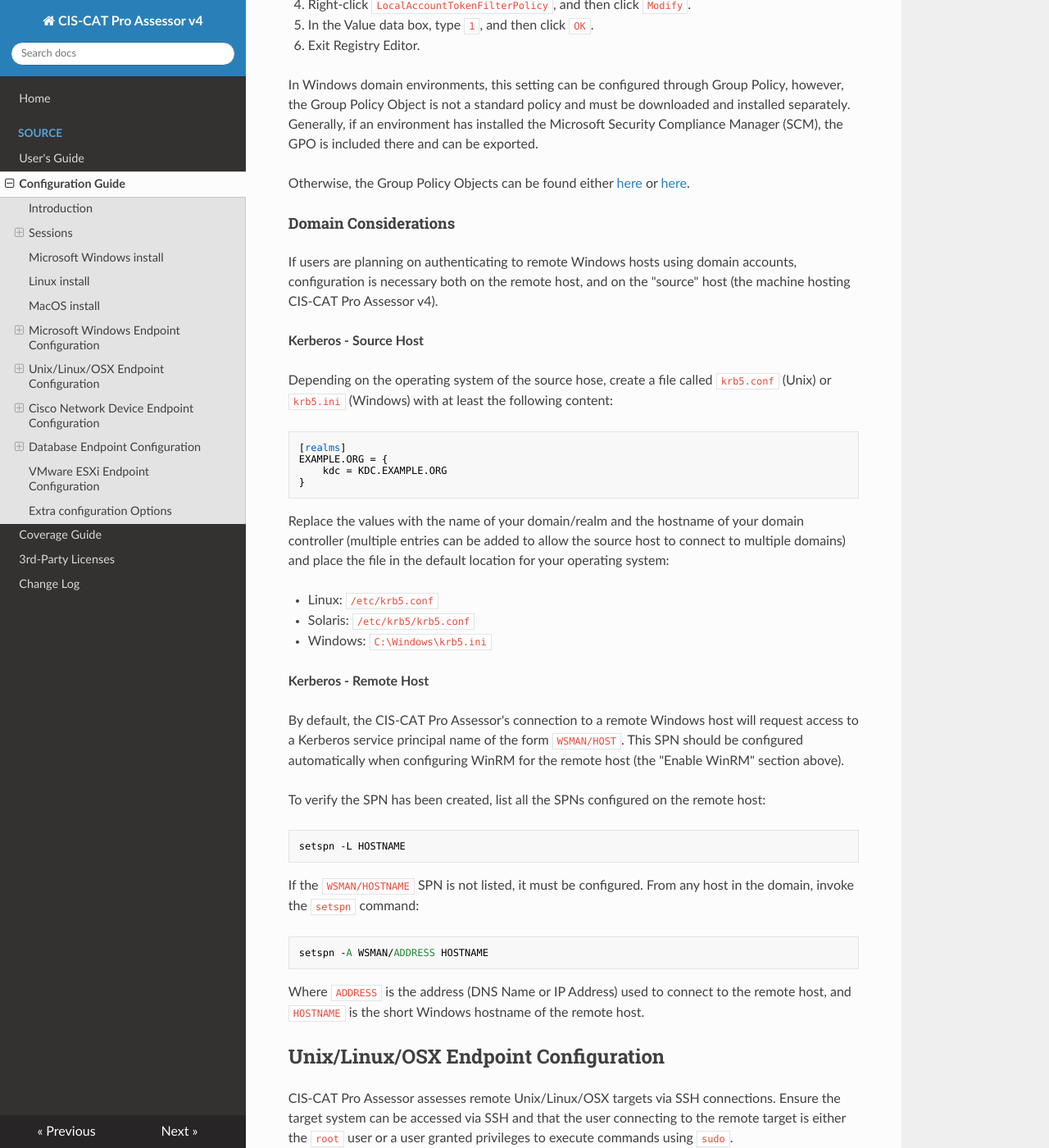
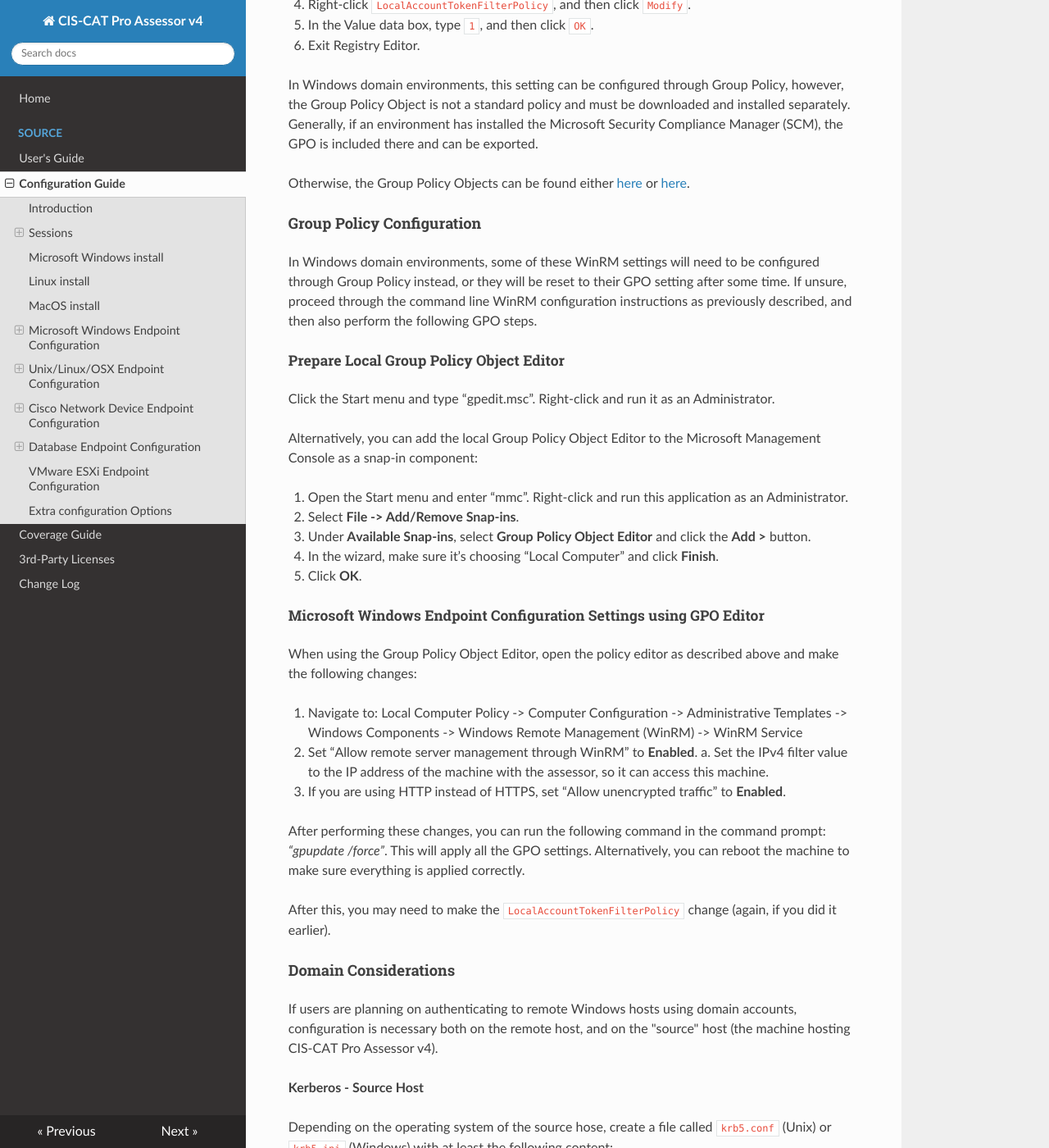
Before and after one commit to CISecurity/CCPA-Docs, an MkDocs documentation site: the page built from docs/Configuration Guide.md, in a window 1280 px wide and 1400 px high, scrolled down 7461 px. Shown: the whole window at 82% size. Built offline with MkDocs 1.6.1, drawn with Linux system fonts in a browser that asks for light colours; nearby versions of some CDN libraries.

Commit message:
CCPRO-4537:  Added GPO instructions.

```diff
--- a/docs/Configuration Guide.md
+++ b/docs/Configuration Guide.md
@@ -219,6 +219,32 @@
 
 Otherwise, the Group Policy Objects can be found either [here](http://blogs.technet.com/b/secguide/archive/2014/08/13/security-baselines-for-windows-8-1-windows-server-2012-r2-and-internet-explorer-11-final.aspx) or [here](https://blogs.technet.microsoft.com/secguide/2017/08/30/security-baseline-for-windows-10-creators-update-v1703-final/).
 
+#### Group Policy Configuration ####
+In Windows domain environments, some of these WinRM settings will need to be configured through Group Policy instead, or they will be reset to their GPO setting after some time.  If unsure, proceed through the command line WinRM configuration instructions as previously described, and then also perform the following GPO steps.
+
+##### Prepare Local Group Policy Object Editor #####
+Click the Start menu and type “gpedit.msc”.  Right-click and run it as an Administrator.
+
+Alternatively, you can add the local Group Policy Object Editor to the Microsoft Management Console as a snap-in component:
+
+
+1. Open the Start menu and enter “mmc”.  Right-click and run this application as an Administrator.
+2. Select **File -> Add/Remove Snap-ins**.
+3. Under **Available Snap-ins**, select **Group Policy Object Editor** and click the **Add >** button.
+4. In the wizard, make sure it’s choosing “Local Computer” and click **Finish**.
+5. Click **OK**.
+
+##### Microsoft Windows Endpoint Configuration Settings using GPO Editor #####
+When using the Group Policy Object Editor, open the policy editor as described above and make the following changes:
+
+1. Navigate to: Local Computer Policy -> Computer Configuration -> Administrative Templates -> Windows Components -> Windows Remote Management (WinRM) -> WinRM Service
+2.	Set “Allow remote server management through WinRM” to **Enabled**.
+a.	Set the IPv4 filter value to the IP address of the machine with the assessor, so it can access this machine.
+3.	If you are using HTTP instead of HTTPS, set “Allow unencrypted traffic” to **Enabled**.
+
+After performing these changes, you can run the following command in the command prompt: *“gpupdate /force”*.  This will apply all the GPO settings.  Alternatively, you can reboot the machine to make sure everything is applied correctly.
+
+After this, you may need to make the `LocalAccountTokenFilterPolicy` change (again, if you did it earlier).
 
 #### Domain Considerations ####
 If users are planning on authenticating to remote Windows hosts using domain accounts, configuration is necessary both on the remote host, and on the "source" host (the machine hosting CIS-CAT Pro Assessor v4).
```
